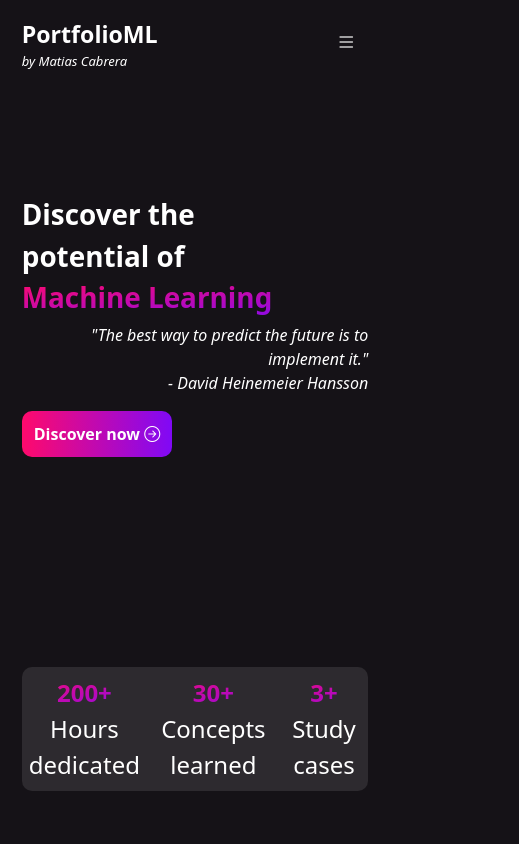
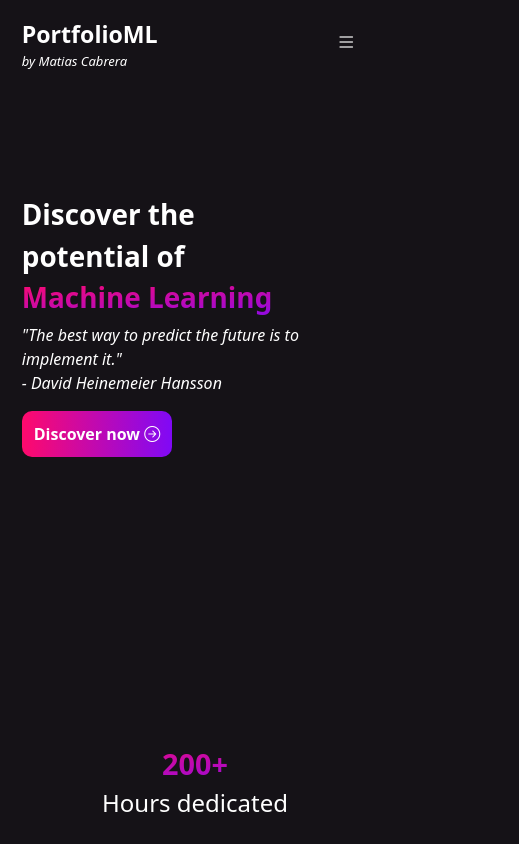
Before and after one commit to NExTMindML/NExTMindML.github.io, an Angular app: page / in a window 390 px wide. Shown: the top 844 px of the page, 519 px wide, since content can reach past the window. Built offline with nearby package versions, Linux system fonts and the light colour scheme; a small style sheet from the web is missing.

Commit message:
Fixed responsive mobile view for home page

```diff
--- /dev/null
+++ b/src/app/landing/components/about-me/about-me.component.html
@@ -0,0 +1 @@
+<p>about-me works!</p>
--- a/src/app/landing/components/home-page/home-page.component.html
+++ b/src/app/landing/components/home-page/home-page.component.html
@@ -5,7 +5,8 @@
         <h1 class="color-text">Machine Learning</h1>
         <p class="phrase">"The best way to predict the future is to implement it."</p>
         <p class="cite">- David Heinemeier Hansson</p>
-       <a routerLink="/repository"><button class="btn btn-primary mt-3">Discover now <i class="bi bi-arrow-right-circle pt-1"></i></button></a>
+        <button class="btn btn-primary mt-3" routerLink="/repository">Discover now <i
+                class="bi bi-arrow-right-circle pt-1"></i></button>
     </div>
     <div class="phrases-bar pt-2 pb-2">
         <div class="par-number-phrase">
--- a/src/app/landing/components/home-page/home-page.component.scss
+++ b/src/app/landing/components/home-page/home-page.component.scss
@@ -16,13 +16,19 @@ h1 {
     width: fit-content;
     position: absolute;
     top: 15%;
+    display: flex;
+    flex-direction: column;
 }
 
 .phrase, .cite {
     color: white;
-    text-align: right;
     font-style: italic;
     margin: 0;
+    margin-left: auto;
+}
+
+.phrase {
+    text-align: right;
 }
 
 .color-text {
@@ -39,8 +45,9 @@ h1 {
     font-size: medium;
     padding-top: 0.7rem;
     padding-bottom: 0.7rem;
-    margin-right: 100%;
+    //margin-right: 100%;
     text-wrap: nowrap;
+    width: fit-content;
     border-radius: 10px;
 }
 
@@ -86,3 +93,28 @@ h1 {
     transition: transform 0.5s ease;
     transform: scale(1);
 }
+
+@media (max-width: 600px) {
+    .phrase,.cite  {
+        text-align: left;
+    }
+
+    .cite {
+        margin-left: 0;
+    }
+
+    .phrases-bar {
+        bottom: none;
+        top: 80%;
+        background-color: transparent;
+        flex-direction: column;
+    }
+
+    .par-number-phrase {
+        margin-top: 12%;
+    }
+
+    .par-number-phrase .number, .par-number-phrase .phrase {
+        font-size: 1.8rem;
+    }
+}
--- a/src/app/landing/landing.module.ts
+++ b/src/app/landing/landing.module.ts
@@ -4,12 +4,14 @@ import { LandingPageComponent } from './components/landing-page/landing-page.com
 import { NgbModule } from '@ng-bootstrap/ng-bootstrap';
 import { LandingRoutingModule } from './landing-routing.module';
 import { HomePageComponent } from './components/home-page/home-page.component';
+import { AboutMeComponent } from './components/about-me/about-me.component';
 
 
 @NgModule({
   declarations: [
     LandingPageComponent,
-    HomePageComponent
+    HomePageComponent,
+    AboutMeComponent
   ],
   imports: [
     CommonModule,
```
Also changed, not shown: src/app/landing/components/about-me/about-me.component.ts (added, +10 -0 lines), src/app/landing/components/about-me/about-me.component.scss (added), 6 other files (tests, documents, lock files or other folders).
